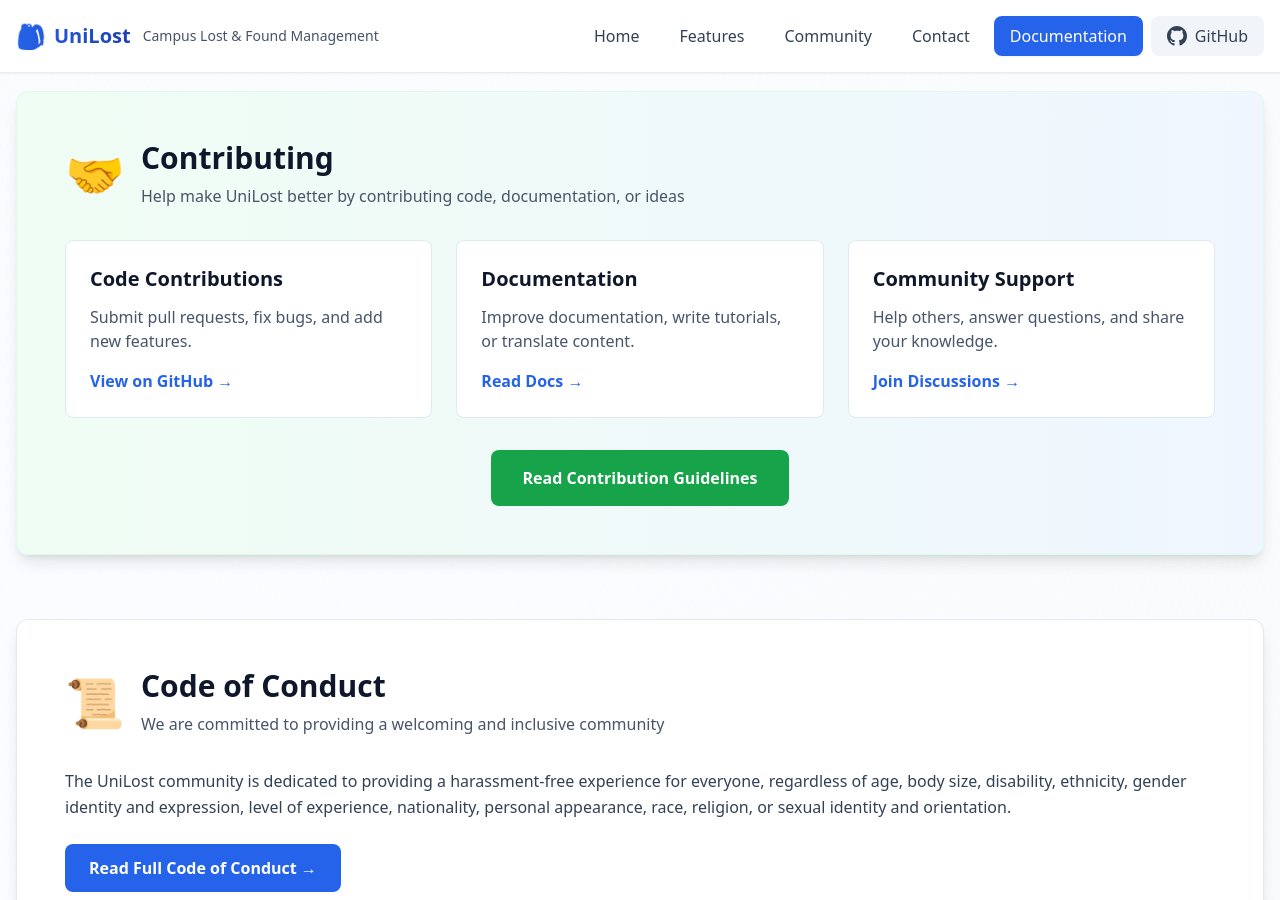
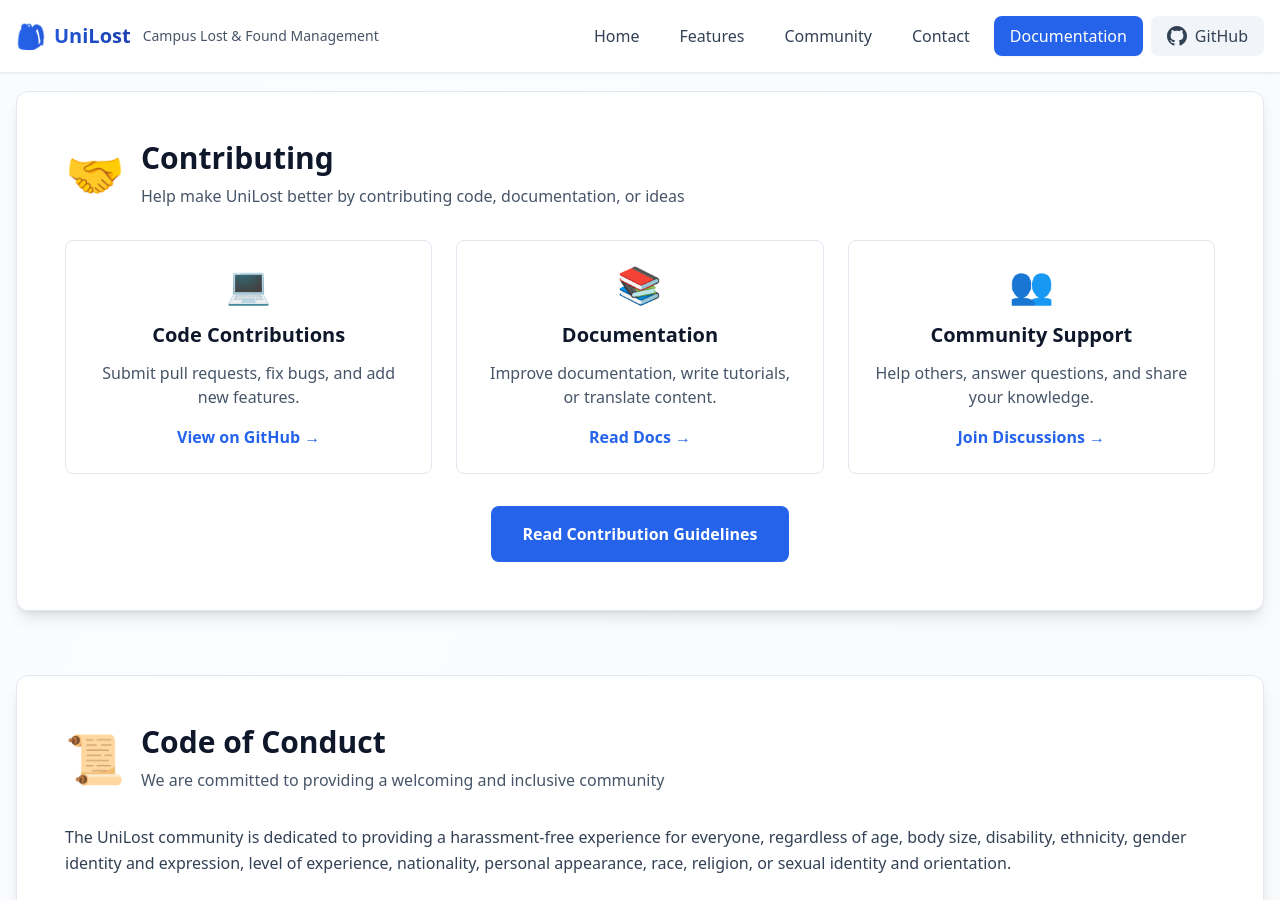
Before and after one commit to jin040907/UniLost, a Jekyll site: the page built from website/community.md, in a window 1280 px wide and 900 px high, scrolled down 2424 px. Built offline with Jekyll 4.4.1, drawn with Linux system fonts in a browser that asks for light colours; nearby versions of some CDN libraries.

Commit message:
Update website style

```diff
--- a/website/community.md
+++ b/website/community.md
@@ -274,7 +274,7 @@ description: Join the UniLost community - discussions, support, and collaboratio
 
   <!-- Contributing -->
   <section class="mb-16">
-    <div class="bg-gradient-to-r from-accent-50 to-primary-50 rounded-xl shadow-lg p-8 md:p-12 border border-accent-100">
+    <div class="bg-white rounded-xl shadow-lg p-8 md:p-12 border border-slate-200">
       <div class="flex items-center gap-4 mb-6">
         <div class="text-5xl">🤝</div>
         <div>
@@ -284,7 +284,8 @@ description: Join the UniLost community - discussions, support, and collaboratio
       </div>
 
       <div class="grid md:grid-cols-3 gap-6 mt-8">
-        <div class="bg-white rounded-lg p-6 border border-slate-200">
+        <div class="border border-slate-200 rounded-lg p-6 hover:shadow-md transition-shadow text-center">
+          <div class="text-4xl mb-4">💻</div>
           <h3 class="text-xl font-bold text-slate-900 mb-3">Code Contributions</h3>
           <p class="text-slate-600 mb-4">
             Submit pull requests, fix bugs, and add new features.
@@ -294,7 +295,8 @@ description: Join the UniLost community - discussions, support, and collaboratio
           </a>
         </div>
 
-        <div class="bg-white rounded-lg p-6 border border-slate-200">
+        <div class="border border-slate-200 rounded-lg p-6 hover:shadow-md transition-shadow text-center">
+          <div class="text-4xl mb-4">📚</div>
           <h3 class="text-xl font-bold text-slate-900 mb-3">Documentation</h3>
           <p class="text-slate-600 mb-4">
             Improve documentation, write tutorials, or translate content.
@@ -304,7 +306,8 @@ description: Join the UniLost community - discussions, support, and collaboratio
           </a>
         </div>
 
-        <div class="bg-white rounded-lg p-6 border border-slate-200">
+        <div class="border border-slate-200 rounded-lg p-6 hover:shadow-md transition-shadow text-center">
+          <div class="text-4xl mb-4">👥</div>
           <h3 class="text-xl font-bold text-slate-900 mb-3">Community Support</h3>
           <p class="text-slate-600 mb-4">
             Help others, answer questions, and share your knowledge.
@@ -316,7 +319,7 @@ description: Join the UniLost community - discussions, support, and collaboratio
       </div>
 
       <div class="mt-8 text-center">
-        <a href="{{ site.links.github }}/blob/main/CONTRIBUTING.md" target="_blank" rel="noopener noreferrer" class="inline-block px-8 py-4 rounded-lg bg-accent-600 text-white font-semibold hover:bg-accent-700 transition-colors">
+        <a href="{{ site.links.github }}/blob/main/CONTRIBUTING.md" target="_blank" rel="noopener noreferrer" class="inline-block px-8 py-4 rounded-lg bg-primary-600 text-white font-semibold hover:bg-primary-700 transition-colors">
           Read Contribution Guidelines
         </a>
       </div>
```
